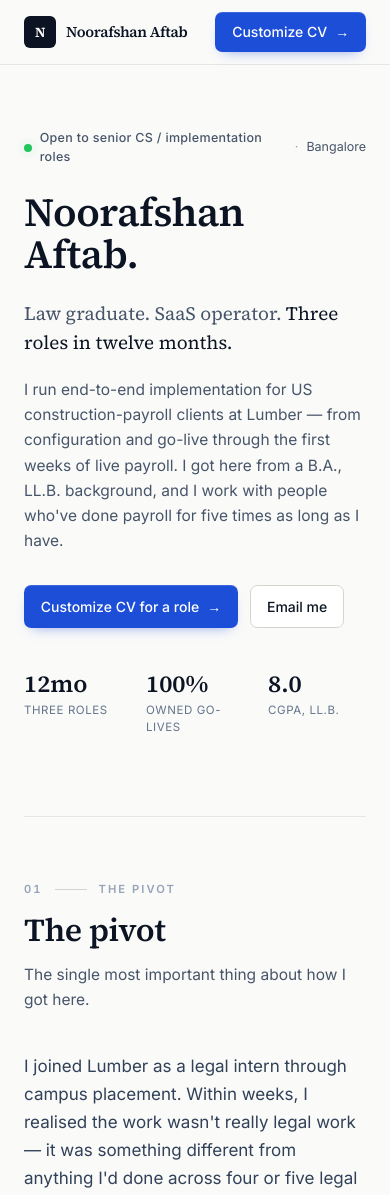
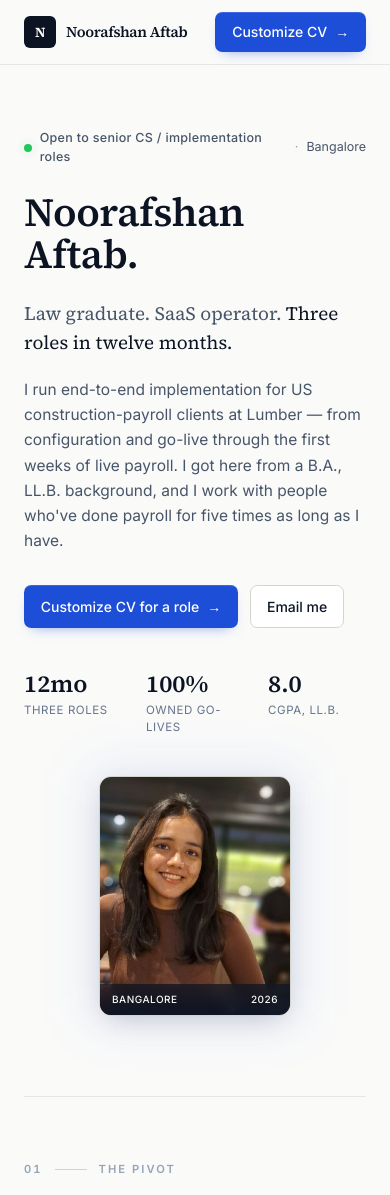
Before and after one commit to ishaanpilar/noor-cv-generator, a Next.js app: page / in a window 390 px wide. Shown: the top 1195 px of the page. Built offline with nearby package versions, Linux system fonts and the light colour scheme.

Commit message:
Show profile photo on mobile in Hero section

```diff
--- a/components/Hero.tsx
+++ b/components/Hero.tsx
@@ -48,10 +48,10 @@ export default function Hero() {
           </div>
         </div>
 
-        <div className="hidden sm:block fade-up delay-2">
+        <div className="fade-up delay-2 mx-auto sm:mx-0">
           <div className="relative">
             <div className="absolute -inset-3 rounded-2xl bg-[var(--accent-soft)] blur-xl"></div>
-            <div className="relative w-48 h-60 rounded-xl border border-[var(--border-strong)] overflow-hidden shadow-[0_8px_30px_-10px_rgba(15,23,42,0.25)] bg-[#ebebe6]">
+            <div className="relative w-48 h-60 rounded-xl border border-[var(--border-strong)] overflow-hidden shadow-[0_8px_30px_-10px_rgba(15,23,42,0.25)] bg-[#ebebe6] mx-auto">
               <Image
                 src="/noor.jpg"
                 alt="Noorafshan Aftab"
```
